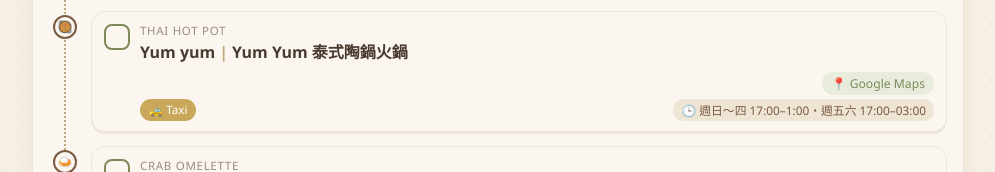
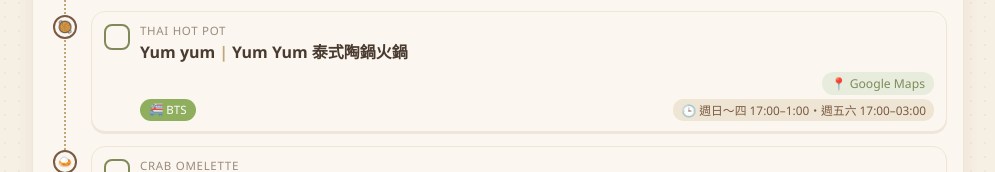
Before and after one commit to rosalyncheng/thailand-2026, a plain HTML site: page index.html in a window 1280 px wide. Shown: the part 6934-7106 px from the top of the page, without its empty margins (142-1137 px from the left). Drawn offline with Linux system fonts and the light colour scheme; a web font is replaced by a local one.

Commit message:
Update index.html

```diff
--- a/index.html
+++ b/index.html
@@ -408,7 +408,7 @@ const backups={
       ["🥘","Thai Hot Pot","Mooyim 泰式陶鍋火鍋","Mooyim JimJum Hotpot Restaurant","หมูยิ้มจิ้มจุ่ม",["taxi"],"",M("sX3Ez3RrSaoeWsvi8"),"每日 17:00–03:00",""]],
 
  bkk:[["🍳","Thai Food","Aunty's Wok 家常熱炒（帕耶泰）","Aunty's Wok PhayaThai","",["bts"],"",M("9NNVvi6yXLmoMkm77"),"週一～六 08:30–19:00・週日公休",""],
-      ["🥘","Thai Hot Pot","Yum Yum 泰式陶鍋火鍋","Yum yum","",["taxi"],"",M("Y3i3TE3BzrGYBXqV8"),"週日～四 17:00–1:00・週五六 17:00–03:00",""],
+      ["🥘","Thai Hot Pot","Yum Yum 泰式陶鍋火鍋","Yum yum","",["bts"],"",M("Y3i3TE3BzrGYBXqV8"),"週日～四 17:00–1:00・週五六 17:00–03:00",""],
       ["🍛","Crab Omelette","Sam Lor 餐廳","Sam Lor","สามล้อ",["grab"],"r",M("KXjpThEfUbEDEEXE6"),"18:00–22:30（週六日加開 11:00–13:30）・週二公休",""],
       ["🌙","Late-Night","Ocharos 宵夜","Ocharos Munkong","",["grab"],"",M("KAc7fgz9diExJhyv9"),"每日 17:00–02:30",""],
       ["🦐","Crab Rice","MAHASAMUT 海鮮（素坤逸）","MAHASAMUT Sukhumvit","มาหาสมุทร สุขุมวิท",["bts"],"",M("hgerweF7Azg9Nowt9"),"每日 10:00–21:00",""],
```
